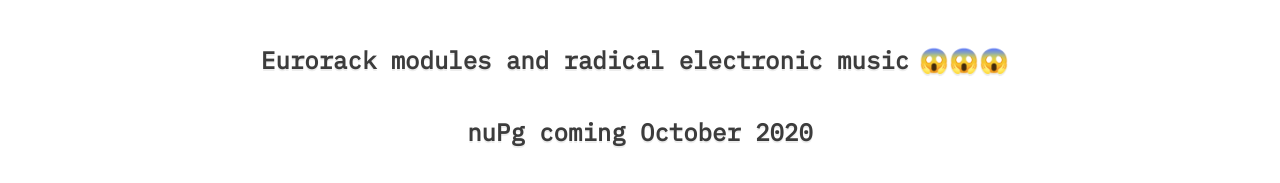
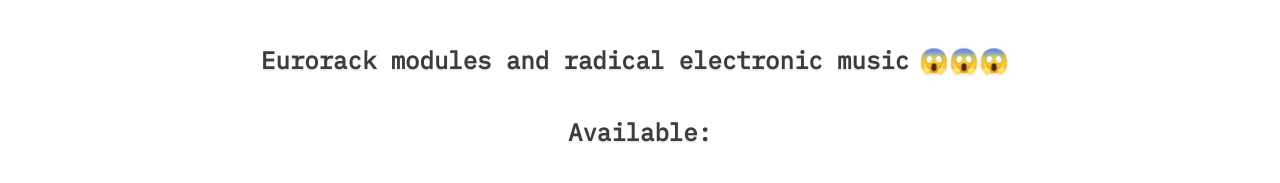
Before and after one commit to atcampbell/fancyyyyy-site, a Gatsby site: page / in a window 1280 px wide. Shown: the part 129-312 px from the top of the page. Built offline with nearby package versions, Linux system fonts and the light colour scheme; Gatsby itself is replaced by a stand-in of ours.

Commit message:
remove coming soon

```diff
--- a/src/pages/index.js
+++ b/src/pages/index.js
@@ -40,9 +40,6 @@
                             </span>
                         </span>
                     </div>
-                    <div>
-                        <span>nuPg coming October 2020</span>
-                    </div>
                     <div className="blurb-links">
                         <span>
                             <a href="https://fancyyyyy.bandcamp.com/">Bandcamp</a>{' '}
```
